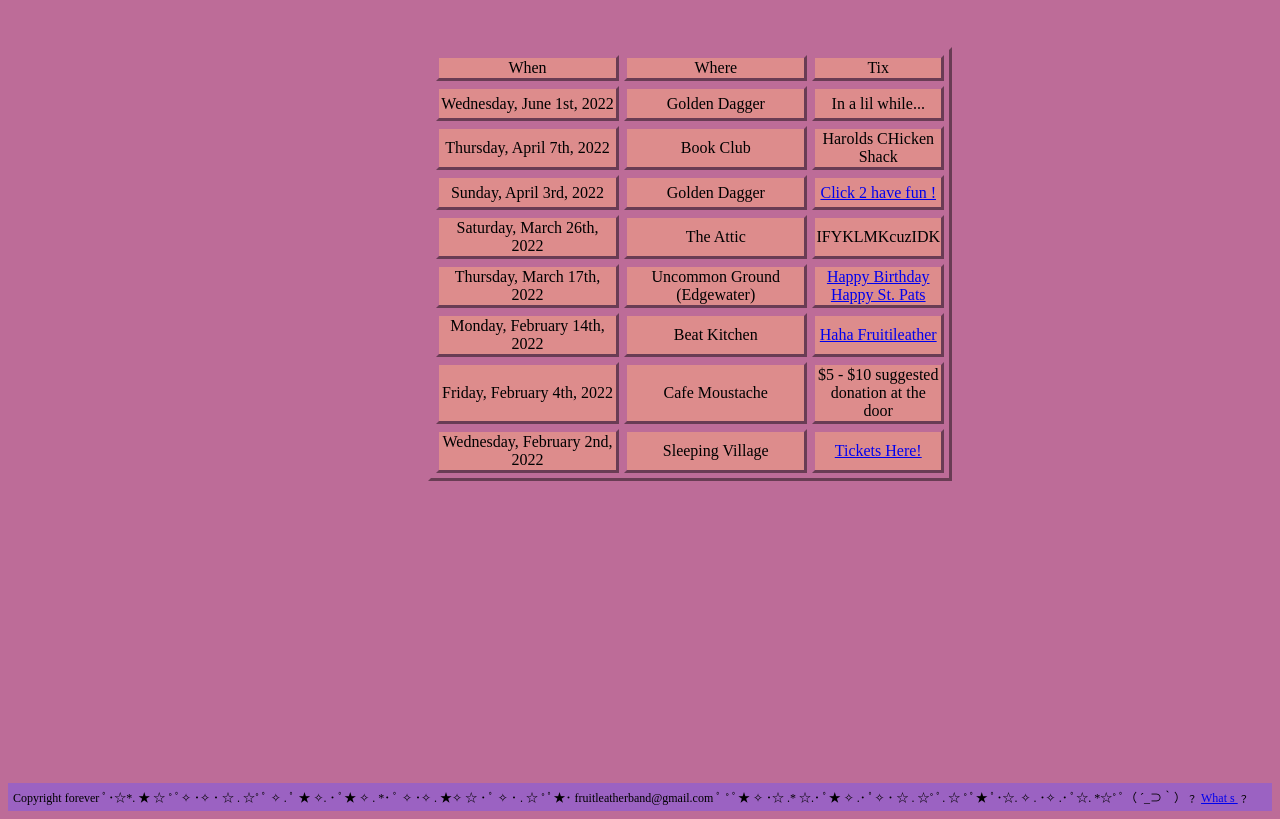
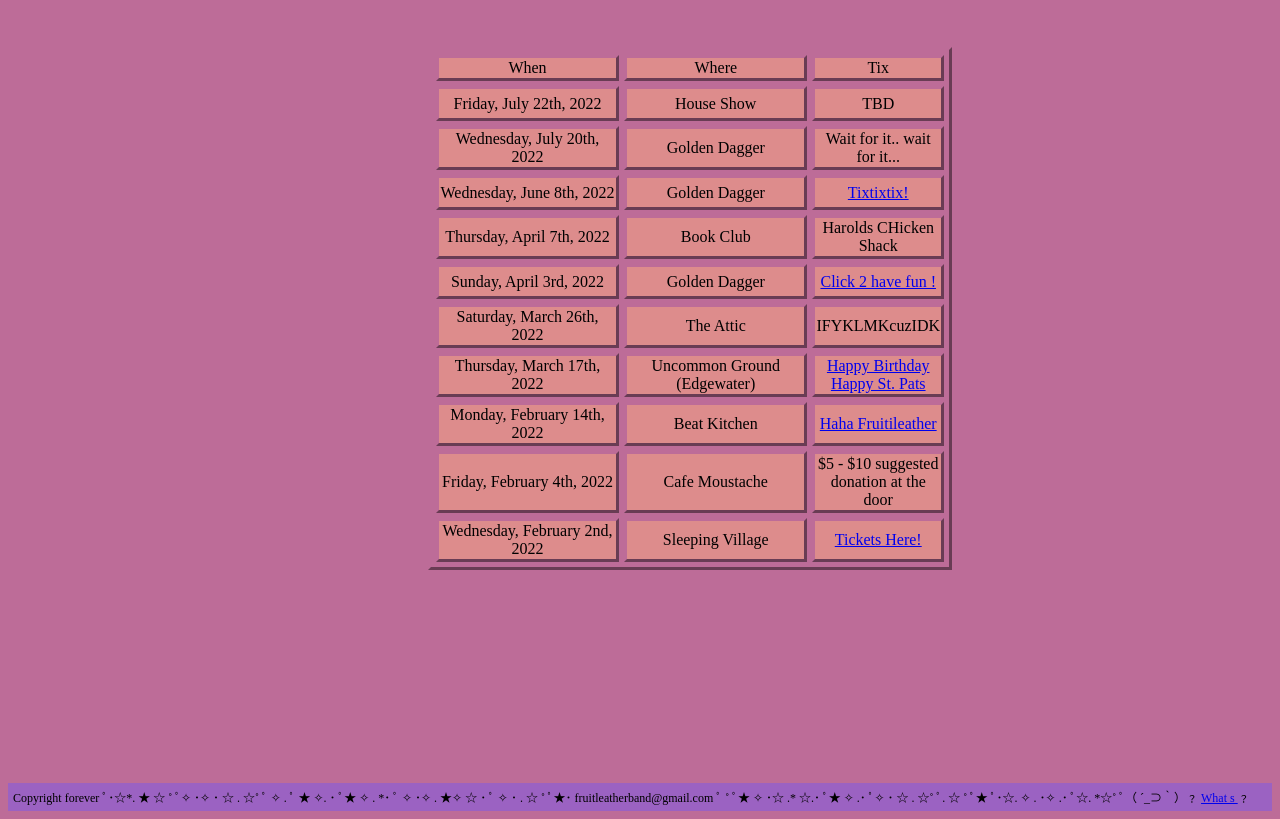
Before and after one commit to danijb22/fruitleather, a plain HTML site: page shows.html in a window 1280 px wide. Shown: the part 97-916 px from the top of the page. Drawn offline with Linux system fonts and the light colour scheme; a web font is replaced by a local one.

Commit message:
Update shows.html

```diff
--- a/shows.html
+++ b/shows.html
@@ -24,9 +24,19 @@
             <th style="width:20%">Tix</th>
         </tr>
         <tr style="height: 35px;">
-          <td>Wednesday, June 1st, 2022</td>
+          <td>Friday, July 22th, 2022</td>
+          <td>House Show</td>
+          <td> TBD </td>
+        </tr>
+        <tr style="height: 35px;">
+          <td>Wednesday, July 20th, 2022</td>
           <td>Golden Dagger</td>
-          <td> In a lil while... </td>
+          <td> Wait for it.. wait for it...</td>
+        </tr>
+        <tr style="height: 35px;">
+          <td>Wednesday, June 8th, 2022</td>
+          <td>Golden Dagger</td>
+          <td><a href="https://goldendagger.com/event-detail/12105795/felix-rabito-saint-dismas/"> Tixtixtix!</a></td>
         </tr>
         <tr style="height: 35px;">
           <td>Thursday, April 7th, 2022</td>
```
